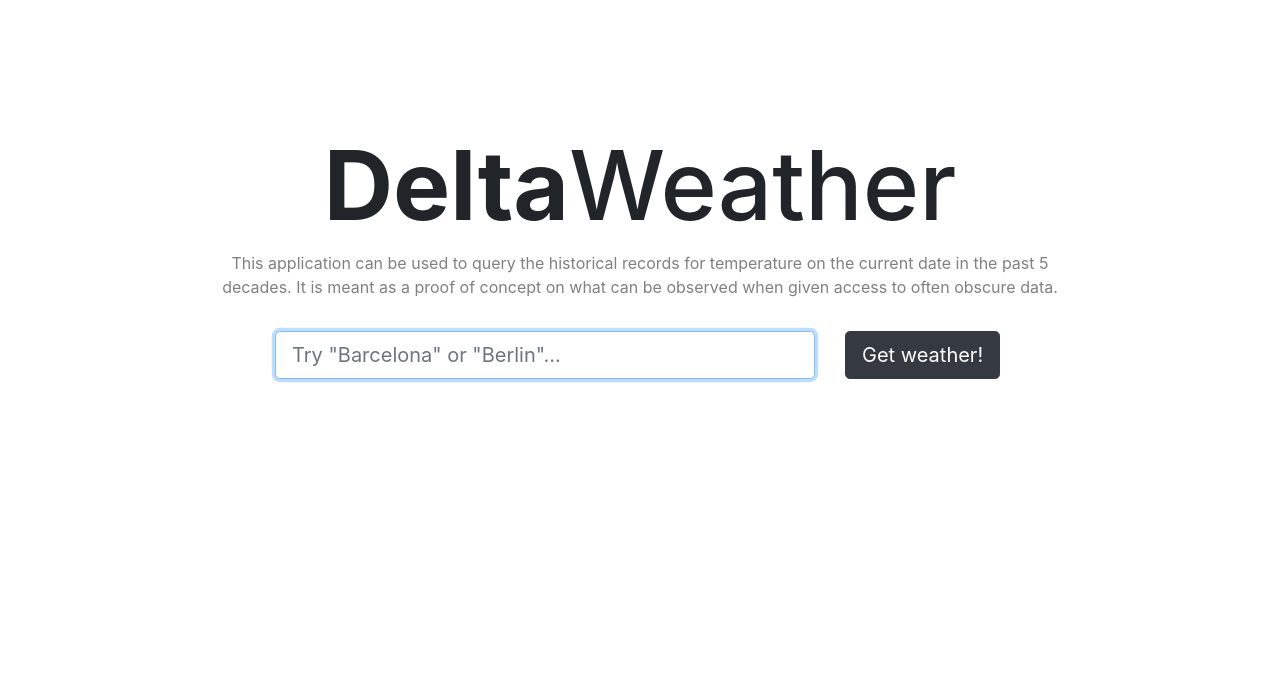
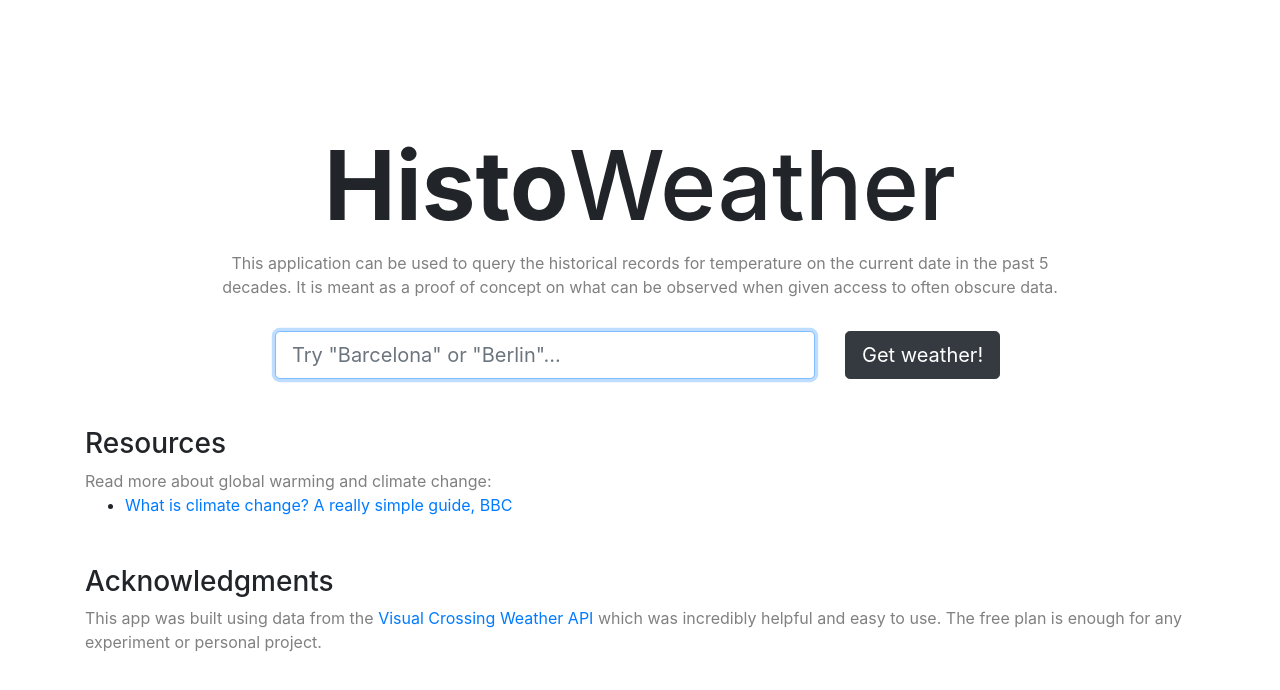
Before and after one commit to anabellaspinelli/delta-weather, a React (Create React App) app: page / in a window 1280 px wide. Shown: the top 690 px of the page. Built offline with nearby package versions, Linux system fonts and the light colour scheme.

Commit message:
added resources and acknowledgements sections

```diff
--- a/public/index.html
+++ b/public/index.html
@@ -22,7 +22,7 @@
       work correctly both with client-side routing and a non-root public URL.
       Learn how to configure a non-root public URL by running `npm run build`.
     -->
-        <title>Delta Weather</title>
+        <title>Histo Weather</title>
     </head>
     <body>
         <noscript>You need to enable JavaScript to run this app.</noscript>
--- a/src/App.js
+++ b/src/App.js
@@ -21,6 +21,12 @@ const Intro = styled.p`
     max-width: 80%;
     margin: 0 auto;
     text-align: center;
+`
+
+const Paragraph = styled.p`
+    color: gray;
+    margin: 0 auto;
+    justify: center;
 `
 
 const App = () => {
@@ -49,7 +55,7 @@ const App = () => {
     return (
         <Container className='App'>
             <PageTitle>
-                <strong>Delta</strong>Weather
+                <strong>Histo</strong>Weather
             </PageTitle>
             <Intro>
                 This application can be used to query the historical records for
@@ -84,6 +90,34 @@ const App = () => {
                     locationName={state.locationName}
                 />
             )}
+            <h3 style={{ marginTop: '48px' }}>Resources</h3>
+            <Paragraph>
+                Read more about global warming and climate change:
+            </Paragraph>
+            <ul>
+                <li>
+                    <a
+                        href='https://www.bbc.com/news/science-environment-24021772'
+                        target='_blank'
+                        rel='noopener noreferrer'
+                    >
+                        What is climate change? A really simple guide, BBC
+                    </a>
+                </li>
+            </ul>
+            <h3 style={{ marginTop: '48px' }}>Acknowledgments</h3>
+            <Paragraph>
+                This app was built using data from the{' '}
+                <a
+                    href='https://www.visualcrossing.com/weather-data'
+                    target='_blank'
+                    rel='noopener noreferrer'
+                >
+                    Visual Crossing Weather API
+                </a>{' '}
+                which was incredibly helpful and easy to use. The free plan is
+                enough for any experiment or personal project.
+            </Paragraph>
         </Container>
     )
 }
--- a/src/components/weather-box.js
+++ b/src/components/weather-box.js
@@ -45,11 +45,11 @@ const Day = styled.div`
     margin-top: 12px;
     background: rgba(
         ${({ temp }) => {
-        const opacity = Math.min(Math.abs(temp / 100), 1)
-        const color = temp > 0 ? '255, 0, 0' : '30, 144, 255'
+            const opacity = Math.min(Math.abs(temp / 100), 1)
+            const color = temp > 0 ? '255, 0, 0' : '30, 144, 255'
 
-        return `${color}, ${opacity}`
-    }}
+            return `${color}, ${opacity}`
+        }}
     );
 
     @media (max-width: 768px) {
@@ -76,8 +76,8 @@ export const WeatherBox = ({ days, locationName }) => {
     return (
         <WeatherContainer hue={getHue(days)}>
             <WeatherTitle>
-                The historical temperature for this day in{' '}
-                <strong>{locationName}</strong> is
+                The temperature for this day in <br />
+                <strong>{locationName}</strong> was
             </WeatherTitle>
             <DaysSection>
                 {days.map((day, index) =>
--- a/src/mocks/handlers.js
+++ b/src/mocks/handlers.js
@@ -25,7 +25,8 @@ export const handlers = [
                     },
                     {
                         datetime: '2001-02-21',
-                        temp: location.toLowerCase() === 'estonia' ? -8.8 : 8.8,
+                        temp:
+                            location.toLowerCase() === 'estonia' ? -18.8 : 8.8,
                     },
                     {
                         datetime: '1991-02-21',
@@ -34,11 +35,13 @@ export const handlers = [
                     },
                     {
                         datetime: '1981-02-21',
-                        temp: location.toLowerCase() === 'estonia' ? -3.6 : 3.6,
+                        temp:
+                            location.toLowerCase() === 'estonia' ? -13.6 : 3.6,
                     },
                     {
                         datetime: '1973-02-21',
-                        temp: location.toLowerCase() === 'estonia' ? -7.5 : 7.5,
+                        temp:
+                            location.toLowerCase() === 'estonia' ? -17.5 : 7.5,
                     },
                 ],
             }),
```
Also changed, not shown: .eslintrc.json.
